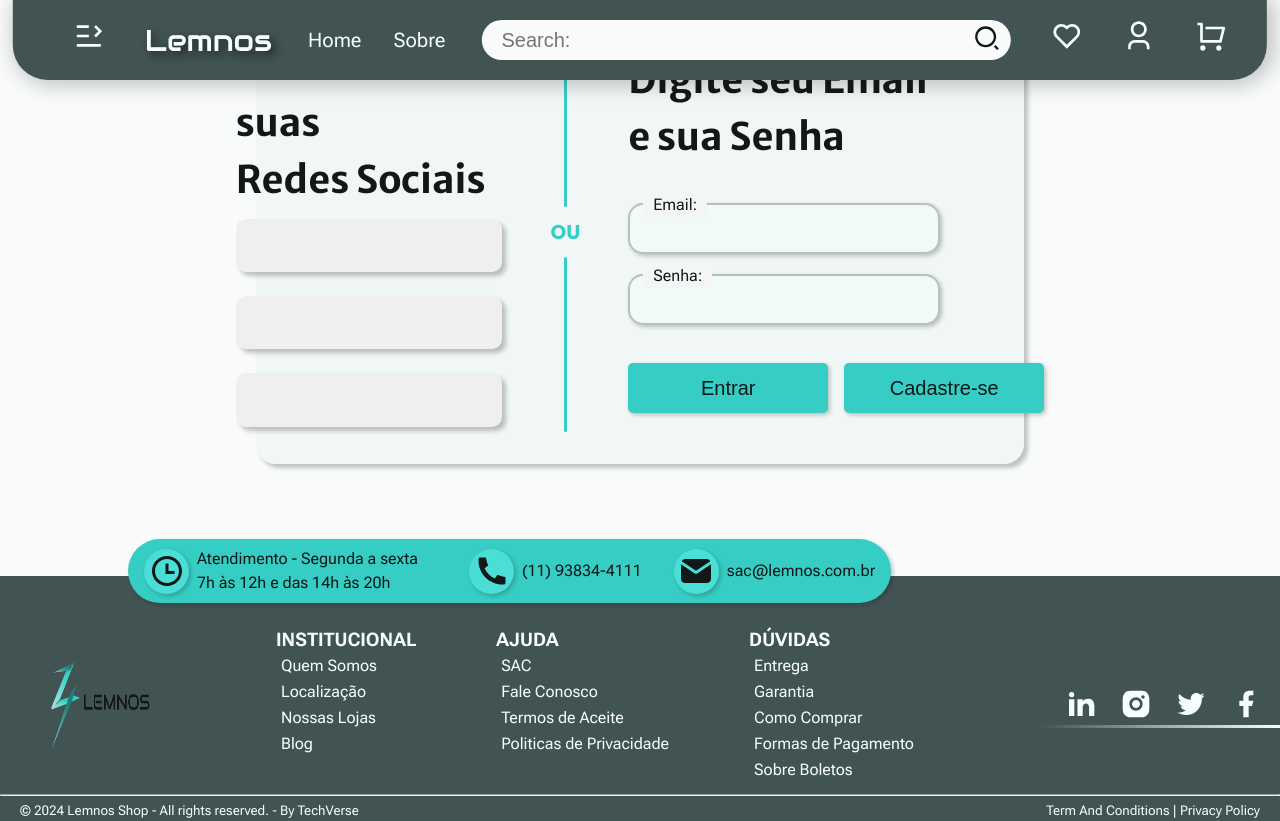
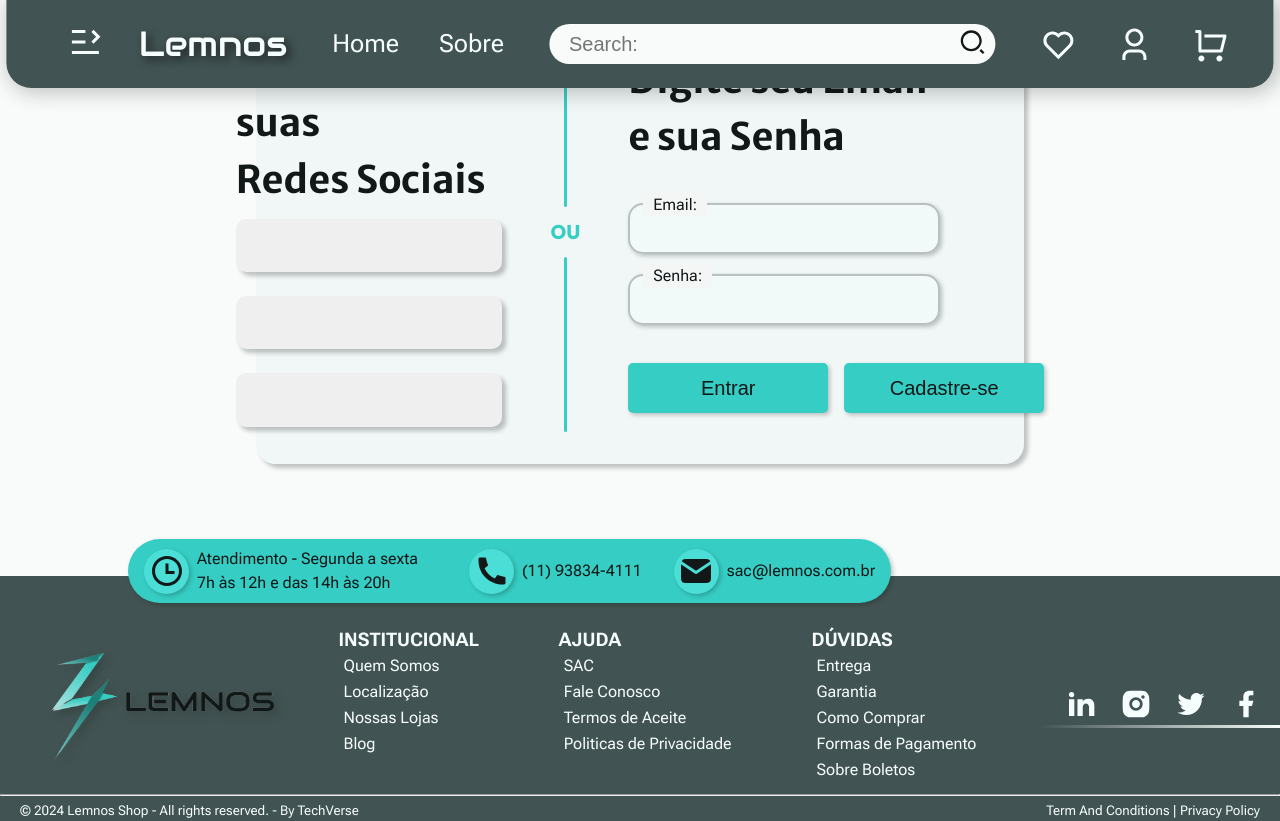
Before and after one commit to lucasatdriano/Lemnos, a React (Vite) app: page /login in a window 1280 px wide. Built offline with nearby package versions, Linux system fonts and the light colour scheme.

Commit message:
ajust scss

```diff
--- a/src/components/backToTop/backToTop.scss
+++ b/src/components/backToTop/backToTop.scss
@@ -1,18 +1,4 @@
-$color-primaryLight: #36CEC4;
-$color-secundaryLight: #415352;
-$color-terciaryLight: #4ADED6;
-$color-detailsLight: #850E5D;
-
-$color-primaryDark: #10A88D;
-$color-secundaryDark: #2D3A3A;
-$color-terciaryDark: #f6FEFDCC;
-$color-detailsDark: #C75EA3;
-
-$color-bgLight: #F9FBFB;
-$color-bgDark: #2D2D2D;
-$color-fontDark: #F6FEFD;
 $color-fontLight: #121717;
-
 $color-shadow: #12171740;
 
 .scrollBtn{
@@ -27,12 +13,12 @@ $color-shadow: #12171740;
     z-index: 999;
     bottom: 20px;
     right: 10px;
-    height: 50px;
-    width: 50px;
+    height: 3.5em;
+    width: 3.5em;
     display: none;
     place-items: center;
     border-radius: 50%;
-    box-shadow: 0 0 10px rgba(0,0,0,0.2);
+    box-shadow: 0 0 10px $color-shadow;
     animation: appearScrollButton .3s ease-out forwards;
 
     .arrowUp{
@@ -42,8 +28,8 @@ $color-shadow: #12171740;
       border-radius: 50%;
       display: grid;
       place-items: center;
-      font-size: 30px;
-      color: #212121;
+      font-size: 3rem;
+      color: $color-fontLight;
     }
   }
 }
--- a/src/components/footer/footer.scss
+++ b/src/components/footer/footer.scss
@@ -32,8 +32,9 @@ footer {
         padding: 50px 0 10px 50px;
 
         img {
-            height: 100px;
-            width: 100px;
+            height: 125px;
+            width: 225px;
+            filter: drop-shadow( 4px 4px 4px $color-shadow);
         }
 
         .navLinks {
@@ -85,7 +86,7 @@ footer {
     }
 }
 
-@media only screen and (max-width: 1024px) {
+@media only screen and (max-width: 1150px) {
     footer {
         #footerContent {
             padding: 50px 0 10px 20px;
--- a/src/components/header/components/menuDep/menu.scss
+++ b/src/components/header/components/menuDep/menu.scss
@@ -32,17 +32,17 @@ body {
 
             .menuIcon {
                 color: $color-fontDark;
-                margin: 20px;
-                height: 32px;
-                width: 32px;
+                margin: .5em .8em 0;
+                height: 36px;
+                width: 36px;
             }
         }
 
         .modal {
             position: fixed;
             top: 0;
-            left: -5em;
-            width: 120vw;
+            left: 0;
+            width: 100vw;
             min-height: 100vh;
             background-color: #12171780;
             z-index: 10;
@@ -66,7 +66,7 @@ body {
             background-color: $color-secundaryLight;
             z-index: 999;
             border-radius: 0 20px 20px 0;
-            padding: 0 0 0 1em;
+            padding: 0 0 0 1.2em;
             animation: menu 0.5s ease-in-out forwards;
 
             &.inactive {
@@ -79,7 +79,7 @@ body {
                 border: none;
                 cursor: pointer;
                 position: absolute;
-                left: 20em;
+                left: 25em;
 
                 .menuIcon {
                     color: $color-fontDark;
@@ -91,14 +91,15 @@ body {
 
             .logo {
                 width: 6em;
-                height: 3.5em;
-                margin: -.3em 15%;
+                height: 4em;
+                margin: -.3em 10%;
+                filter: drop-shadow( 4px 4px 4px $color-shadow);
             }
 
             h3 {
                 font-family: $font-title;
                 font-size: 2rem;
-                padding: 15px 0 10px 0;
+                padding: 10px 0 10px 0;
                 text-align: center;
                 box-shadow: 0 1px 10px $color-shadow;
                 animation: modal 0.8s ease-in;
@@ -106,29 +107,9 @@ body {
 
             .categorias {
                 padding: 0 0 20px 0;
-                height: 20em;
-                overflow-y: scroll;
-                scroll-behavior: smooth;
-                scroll-snap-type: y proximity;
-
-                &::-webkit-scrollbar {
-                    width: 0.5em;
-                    background:$color-secundaryLight;
-                }
-
-                &::-webkit-scrollbar-track {
-                    border-radius: 50px;
-                    background-color: $color-secundaryDark;
-                }
-
-                &::-webkit-scrollbar-thumb {
-                    border-radius: 50px;
-                    background-color: $color-secundaryLight;
-                    border: 1px solid $color-secundaryDark;
-                }
 
                 li {
-                    padding: 15px 10px 0;
+                    padding: 10px 10px 0;
                     transition: .2s ease-in;
 
                     &:hover {
@@ -243,7 +224,7 @@ body {
 }
 @keyframes menu {
     to {
-        transform: translateX(110em);
+        transform: translateX(0);
         opacity: 1;
     }
 }
--- a/src/components/header/header.scss
+++ b/src/components/header/header.scss
@@ -21,17 +21,17 @@ $font-web: 'Roboto Flex', Arial;
 $font-items: 'Poppins', Helvetica;
 
 header {
-    width: 98%;
-    height: 4em;
+    width: 99%;
+    height: 3.5em;
     background-color: $color-secundaryLight;
     display: flex;
     align-items: center;
     padding: 0 1em;
     box-shadow: 4px 2px 20px 3px $color-shadow;
-    border-radius: 0 0 35px 35px;
-    justify-content: center;
+    border-radius: 0 0 25px 25px;
+    justify-content: space-evenly;
     gap: 1em;
-    font-size: 2.0rem;
+    font-size: 2.5rem;
     position: fixed;
     top: 0;
     left: 50%;
@@ -44,7 +44,7 @@ header {
 
     .logo {
         font-family: $font-logo;
-        font-size: 3rem;
+        font-size: 3.5rem;
         color: $color-fontDark;
         text-shadow: 4px 4px 8px #121217b8;
     }
@@ -112,9 +112,9 @@ header {
         .userIcon,
         .cartIcon {
             color: $color-fontDark;
-            margin: 20px;
-            height: 32px;
-            width: 32px;
+            margin: .5em .8em 0;
+            height: 36px;
+            width: 36px;
         }
     }
 
@@ -132,7 +132,7 @@ header {
 @media only screen and (max-width: 1024px) {
     header {
         .logo {
-            font-size: 2.5rem;
+            font-size: 3rem;
         }
 
         .navegation {
@@ -159,7 +159,7 @@ header {
         gap: .5em;
 
         .logo {
-            font-size: 2rem;
+            font-size: 2.5rem;
         }
 
         .navegation {
--- a/src/global.scss
+++ b/src/global.scss
@@ -64,17 +64,22 @@ $font-items: 'Poppins', Helvetica;
     margin: 0;
     padding: 0;
     box-sizing: border-box;
+
+    &::-webkit-scrollbar {
+        width: 0.5em;
+        background:$color-secundaryLight;
     }
 
-::-webkit-scrollbar-track {
+    &::-webkit-scrollbar-track {
         border-radius: 50px;
         background-color: $color-secundaryDark;
     }
 
-::-webkit-scrollbar-thumb {
+    &::-webkit-scrollbar-thumb {
         border-radius: 50px;
         background-color: $color-secundaryLight;
         border: 1px solid $color-secundaryDark;
+    }
 }
 
 html {
@@ -90,10 +95,10 @@ html {
         background-color: $color-bgLight;
         color: $color-fontLight;
         position: relative;
+        transition: .5s ease-in;
 
         &::-webkit-scrollbar {
             width: 0.7em;
-            background:$color-secundaryLight;
         }
 
         input {
--- a/src/pages/aboutPage/About.jsx
+++ b/src/pages/aboutPage/About.jsx
@@ -1,5 +1,6 @@
 import React from 'react';
-import './about.scss'
+import './about.scss';
+import LogoHorizontal from '../../assets/logoHorizontal.png';
 
 export function About() {
   return (
@@ -25,7 +26,7 @@ export function About() {
                     Bem-vindo à Lemnos, onde a paixão pela tecnologia e a busca
                     pela excelência definem o futuro da inovação tecnológica.
                 </p>
-                <img src="" alt="" />
+                <img src={LogoHorizontal} alt="logo" />
             </div>
         </section>
 
--- a/src/pages/aboutPage/about.scss
+++ b/src/pages/aboutPage/about.scss
@@ -32,6 +32,9 @@ main {
 
     .contentAbout,
     .contentMascot {
+        width: auto;
+        margin: 0 auto;
+
         .title {
             display: flex;
             align-items: center;
@@ -60,12 +63,13 @@ main {
             p {
                 width: 75%;
                 text-wrap: balance;
-                font-size: 2rem;
+                font-size: 2.2rem;
             }
 
             img {
                 width: 75%;
-                height: 25em;
+                height: 30em;
+                filter: drop-shadow( 4px 4px 6px $color-shadow);
             }
         }
     }
@@ -83,21 +87,26 @@ main {
                 background-color: $color-secundaryLight;
                 color: $color-fontDark;
                 width: 30%;
-                min-height: 20em;
-                height: auto;
+                height: 20em;
                 padding: 10px;
                 border-radius: 20px;
                 text-align: justify;
+                overflow: hidden;
 
                 h3 {
                     font-family: $font-title;
-                    font-size: 2.4rem;
+                    font-size: 2.6rem;
                     text-align: center;
                 }
 
                 p {
                     text-wrap: balance;
-                    font-size: 1.8rem;
+                    font-size: 2.4rem;
+                    max-height: 11em;
+                    scrollbar-color: $color-secundaryLight;
+                    overflow-y: auto;
+                    scroll-behavior: smooth;
+                    scroll-snap-type: y proximity;
                 }
             }
         }
@@ -125,6 +134,8 @@ main {
 
 @media only screen and (max-width: 1024px) {
     main {
+        margin: 0 0 6em;
+
         .contentAbout,
         .contentMascot {
             .content {
@@ -137,15 +148,15 @@ main {
         .contentValues {
             .content {
                 .item {
-                    width: 32%;
                     border-radius: 15px;
 
                     h3 {
-                        font-size: 2.2rem;
+                        font-size: 2.4rem;
                     }
 
                     p {
-                        font-size: 1.7rem;
+                        font-size: 2.2rem;
+                        max-height: 12em;
                     }
                 }
             }
@@ -154,13 +165,15 @@ main {
 }
 
 @media only screen and (max-width: 600px) {
+    main {
+        margin: 0 0 6em;
 
-    main {
         .contentAbout,
         .contentMascot {
             .title {
                 h2 {
-                    font-size: 2.5rem;
+                    font-weight: 800;
+                    font-size: 2.6rem;
                 }
             }
 
@@ -170,7 +183,7 @@ main {
 
                 p {
                     width: 100%;
-                    font-size: 1.6rem;
+                    font-size: 1.8rem;
                 }
 
                 img {
@@ -189,9 +202,14 @@ main {
                 .item {
                     width: 90%;
                     min-height: 5em;
+                    height: auto;
                     margin: auto;
 
                     h3 {
+                        font-size: 2.2rem;
+                    }
+
+                    p {
                         font-size: 2rem;
                     }
                 }
```
Lines whose indentation alone changed are shown as unchanged.
